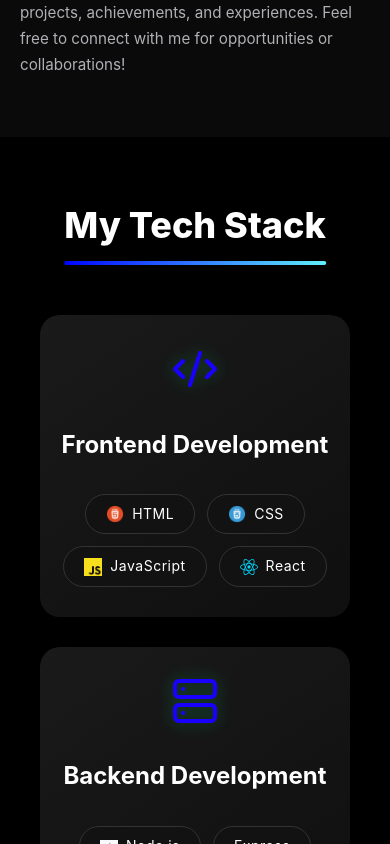
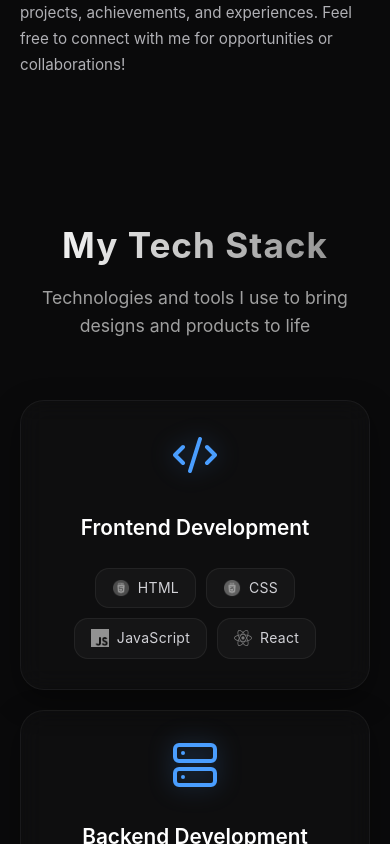
Before and after one commit to SarthakDudhe/Portfolio-Sarthak, a React (Vite) app in the folder my-app/: page / in a window 390 px wide. Shown: the part 2160-3004 px from the top of the page. Built offline with nearby package versions, Linux system fonts and the light colour scheme.

Commit message:
feat: implement responsive tech stack showcase component with styled skill cards

```diff
--- a/my-app/src/components/Card.css
+++ b/my-app/src/components/Card.css
@@ -1,79 +1,87 @@
 /* Tech Stack Section Styles */
 .tech-stack {
-  background-color: #000 !important;
+  background-color: #0A0A0B !important;
   min-height: 100vh;
-  padding: 80px 40px;
+  padding: 100px 5vw;
   color: #ffffff;
+  display: flex;
+  flex-direction: column;
+  align-items: center;
+  width: 100%;
 }
 
-.tech-stack h2 {
+.tech-header {
   text-align: center;
-  font-size: 48px;
   margin-bottom: 60px;
-  font-weight: 800;
-  position: relative;
-  display: inline-block;
-  left: 50%;
-  transform: translateX(-50%);
 }
 
-.tech-stack h2::after {
-  content: '';
-  position: absolute;
-  bottom: -10px;
-  left: 0;
-  width: 100%;
-  height: 4px;
-  background: linear-gradient(90deg, #0004ff, #60efff);
-  border-radius: 2px;
+.tech-header h2 {
+  font-size: 2.8rem;
+  font-weight: 700;
+  background: linear-gradient(90deg, #ffffff, #888888);
+  -webkit-background-clip: text;
+  -webkit-text-fill-color: transparent;
+  margin-bottom: 10px;
+  letter-spacing: 1px;
+}
+
+.tech-subtitle {
+  font-size: 1.1rem;
+  color: #a0a0a0;
+  max-width: 600px;
+  margin: 0 auto;
 }
 
 .skills-container {
   display: grid;
   grid-template-columns: repeat(auto-fit, minmax(280px, 1fr));
-  gap: 40px;
-  max-width: 1400px;
-  margin: 0 auto;
-  padding: 20px;
+  gap: 32px;
+  max-width: 1200px;
+  width: 100%;
+  padding: 0;
 }
 
 .skill-card {
-  background: linear-gradient(145deg, #1a1a1a, #0f0f0f);
-  border-radius: 20px;
+  background: rgba(255, 255, 255, 0.02);
+  border: 1px solid rgba(255, 255, 255, 0.05);
+  border-radius: 24px;
   padding: 40px 30px;
   text-align: center;
   position: relative;
   overflow: hidden;
-  box-shadow: 0 8px 32px rgba(0, 0, 0, 0.2);
+  backdrop-filter: blur(12px);
+  -webkit-backdrop-filter: blur(12px);
+  box-shadow: 0 10px 30px rgba(0, 0, 0, 0.4);
+  transition: transform 0.4s cubic-bezier(0.16, 1, 0.3, 1),
+              border-color 0.4s ease,
+              box-shadow 0.4s ease;
 }
 
-.skill-card::before {
-  content: '';
-  position: absolute;
-  top: 0;
-  left: 0;
-  width: 100%;
-  height: 100%;
-  background: linear-gradient(45deg, #00ff8755, #60efff55);
-  opacity: 0;
-  transition: opacity 0.3s ease;
-}
-
-.skill-card:hover::before {
-  opacity: 0.1;
+.skill-card:hover {
+  transform: translateY(-8px);
+  border-color: rgba(74, 158, 255, 0.25);
+  box-shadow: 0 20px 40px -15px rgba(74, 158, 255, 0.15),
+              0 15px 35px rgba(0, 0, 0, 0.6),
+              inset 0 1px 1px rgba(255, 255, 255, 0.1);
 }
 
 .skill-card svg {
-  color: #1900ff;
-  margin-bottom: 25px;
+  color: #4a9eff;
+  margin-bottom: 24px;
   position: relative;
   z-index: 1;
-  filter: drop-shadow(0 0 8px rgba(0, 255, 135, 0.3));
+  filter: drop-shadow(0 0 12px rgba(74, 158, 255, 0.35));
+  transition: transform 0.3s ease;
+}
+
+.skill-card:hover svg {
+  transform: scale(1.1);
 }
 
 .skill-card h3 {
-  font-size: 24px;
-  margin-bottom: 30px;
+  font-size: 1.3rem;
+  font-weight: 600;
+  margin-bottom: 24px;
   color: #ffffff;
   position: relative;
   z-index: 1;
@@ -82,76 +90,61 @@
 .skills {
   display: flex;
   flex-wrap: wrap;
-  gap: 12px;
+  gap: 10px;
   justify-content: center;
   position: relative;
   z-index: 1;
 }
 
 .skills span {
-  background: #121212;
-  padding: 8px 20px;
-  border-radius: 25px;
+  background: rgba(255, 255, 255, 0.03);
+  padding: 8px 16px;
+  border-radius: 14px;
   font-size: 14px;
-  color: #ffffff;
-  letter-spacing: 0.5px;
-  border: 1px solid #333;
-  transition: all 0.3s ease;
-  position: relative;
-  overflow: hidden;
+  color: #d1d1d6;
+  letter-spacing: 0.3px;
+  border: 1px solid rgba(255, 255, 255, 0.06);
+  transition: all 0.3s cubic-bezier(0.16, 1, 0.3, 1);
   display: inline-flex;
   align-items: center;
   gap: 8px;
-}
-
-.skills span::before {
-  content: '';
-  position: absolute;
-  top: 0;
-  left: 0;
-  width: 100%;
-  height: 100%;
-  background: linear-gradient(45deg, #00ff87, #60efff);
-  opacity: 0;
-  transition: opacity 0.3s ease;
-  z-index: -1;
+  cursor: default;
 }
 
 .skills span:hover {
-  color: #000000;
-  border-color: transparent;
-  font-weight: 600;
+  color: #ffffff;
+  background: rgba(255, 255, 255, 0.08);
+  border-color: rgba(74, 158, 255, 0.4);
+  box-shadow: 0 0 15px rgba(74, 158, 255, 0.2);
 }
 
-.skills span:hover::before {
-  opacity: 1;
-}
-
+/* Premium Grayscale-to-Color logo effect */
 .tech-logo {
   width: 18px;
   height: 18px;
   object-fit: contain;
-  transition: transform 0.3s ease;
+  filter: grayscale(100%) opacity(0.65);
+  transition: all 0.3s ease;
 }
 
 .skills span:hover .tech-logo {
-  transform: scale(1.2) rotate(5deg);
+  filter: grayscale(0%) opacity(1);
+  transform: scale(1.2) rotate(4deg);
 }
 
 /* Media Queries */
 @media screen and (max-width: 768px) {
   .tech-stack {
-    padding: 60px 20px;
+    padding: 80px 20px;
   }
 
-  .tech-stack h2 {
-    font-size: 36px;
-    margin-bottom: 40px;
+  .tech-header h2 {
+    font-size: 2.2rem;
   }
 
   .skills-container {
     grid-template-columns: 1fr;
-    gap: 30px;
+    gap: 20px;
   }
 
   .skill-card {
--- a/my-app/src/components/Card.jsx
+++ b/my-app/src/components/Card.jsx
@@ -16,7 +16,10 @@ import React from 'react';
 const Card = () => {
   return (
    <div className="tech-stack" id="skills">
-        <h2>My Tech Stack</h2>
+        <div className="tech-header">
+          <h2>My Tech Stack</h2>
+          <p className="tech-subtitle">Technologies and tools I use to bring designs and products to life</p>
+        </div>
         <div className="skills-container">
           <div className="skill-card">
             <Code2 size={48} />
```
